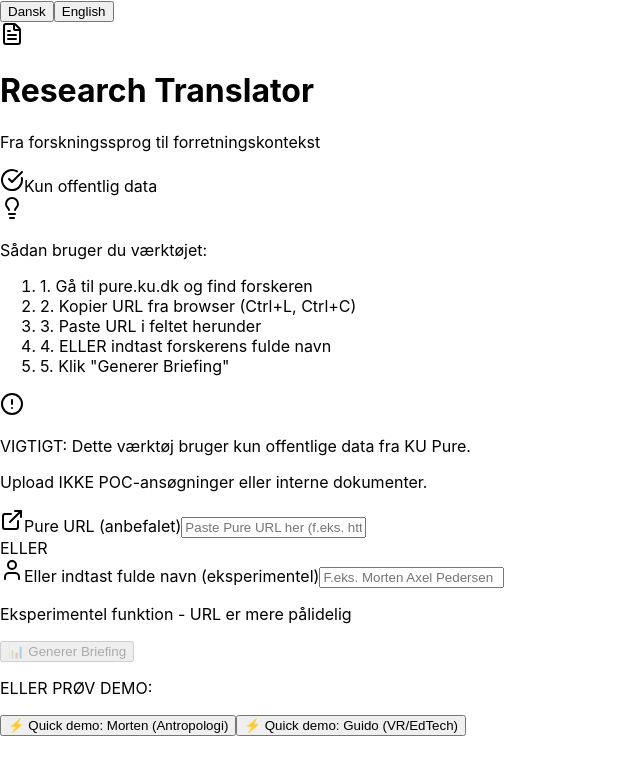
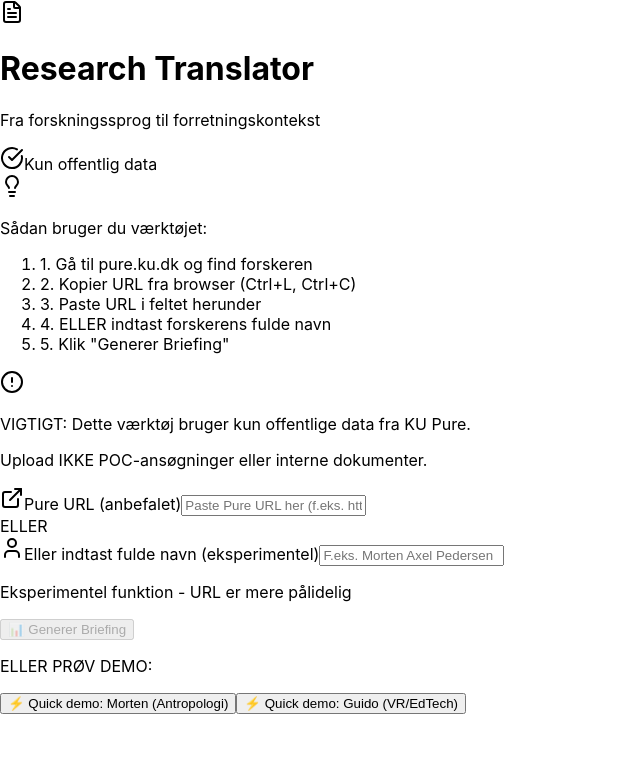
Before and after one commit to Cherise1608/Research-Translator-KU-Lighthouse, a React (Create React App) app: page / in a window 1280 px wide. Shown: the top 774 px of the page, without its empty margins (0-640 px from the left). Built offline with nearby package versions, Linux system fonts and the light colour scheme.

Commit message:
Update App.js

```diff
--- a/src/App.js
+++ b/src/App.js
@@ -927,7 +927,7 @@ ${lang === 'da' ? 'Genereret af Research Translator - KU Lighthouse' : 'Generate
         <div className="max-w-4xl mx-auto">
           <div className="flex justify-end mb-4">
             <div className="inline-flex bg-white rounded-lg border border-gray-200 p-1">
-              <button
+              <button style={{ display: 'none' }}
                 onClick={() => setLang('da')}
                 className={`px-4 py-2 rounded text-sm font-medium transition-all ${
                   lang === 'da' ? 'bg-blue-600 text-white' : 'text-gray-600 hover:text-gray-900'
@@ -935,7 +935,7 @@ ${lang === 'da' ? 'Genereret af Research Translator - KU Lighthouse' : 'Generate
               >
                 Dansk
               </button>
-              <button
+              <button style={{ display: 'none' }}
                 onClick={() => setLang('en')}
                 className={`px-4 py-2 rounded text-sm font-medium transition-all ${
                   lang === 'en' ? 'bg-blue-600 text-white' : 'text-gray-600 hover:text-gray-900'
```
